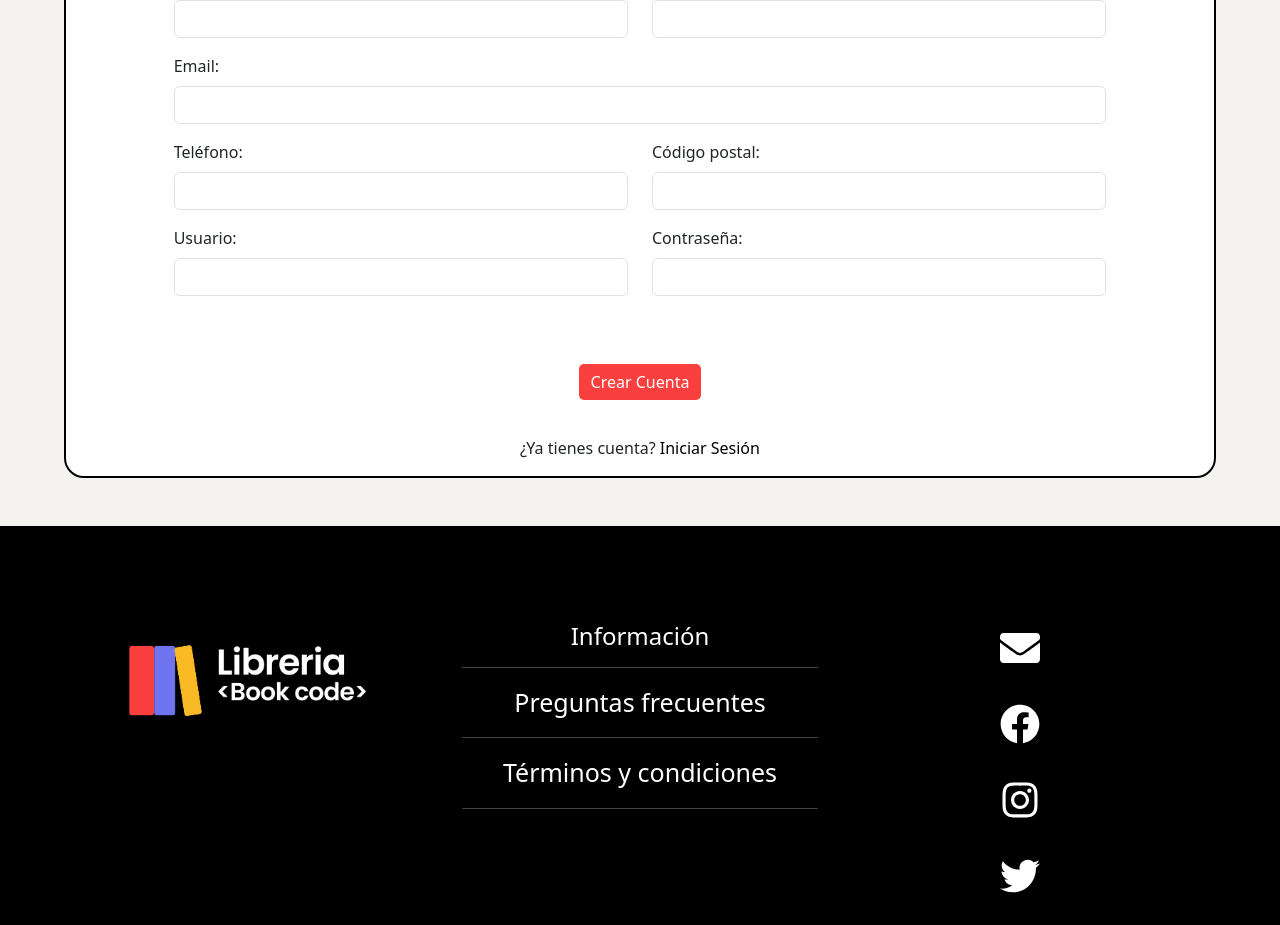
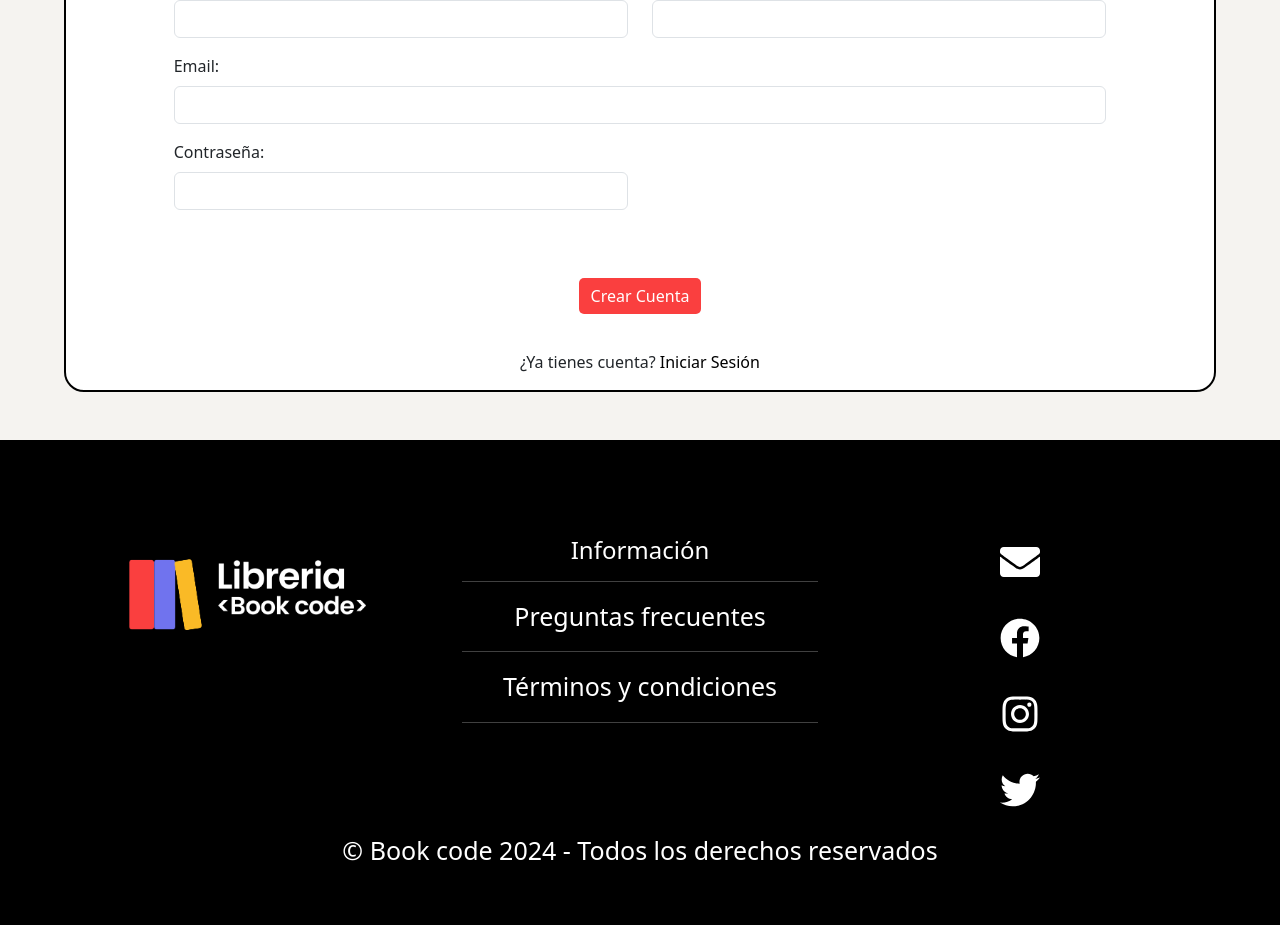
Before and after one commit to maxigiordani/ProyectoBookCodeReact, a React (Vite) app in the folder book-code/: page / in a window 1280 px wide. Shown: the part 5185-6110 px from the top of the page. Built offline with nearby package versions, Linux system fonts and the light colour scheme; the HTML template or start-up script is replaced by a standard one.

Commit message:
se agregan propstypes

```diff
--- a/book-code/src/App.jsx
+++ b/book-code/src/App.jsx
@@ -15,21 +15,17 @@ function App() {
         nombre="Nombre:"
         correo="Correo:"
         mensaje="Mensaje:"
-
       ></ContactUs>
       <Home></Home>
       <ProductDetail></ProductDetail>
-      <Login usuario="Nombre de usuario:"
+      <Login
+       usuario="Nombre de usuario:"
        contrasena="Contraseña:">
        </Login>
       <Register
         nombre="Nombre:"
         apellido="Apellido:"
         email="Email:"
-        domicilio="Domicilio:"
-        telefono="Teléfono:"
-        postal="Código postal:"
-        usuario="Usuario:"
         contrasena="Contraseña:"
       ></Register>
       <Footer></Footer>
--- a/book-code/src/components/pages/ConctactUs.jsx
+++ b/book-code/src/components/pages/ConctactUs.jsx
@@ -54,8 +54,9 @@ function ContactUs({nombre,correo,mensaje }) {
 }
 
 ContactUs.propTypes = {
-  nombre: PropTypes.string,
-
+nombre: PropTypes.string,
+correo: PropTypes.string,
+mensaje: PropTypes.string
 }
 
 export default ContactUs;
--- a/book-code/src/components/pages/Register.jsx
+++ b/book-code/src/components/pages/Register.jsx
@@ -4,7 +4,7 @@ import '../../stylesheet/Register.css';
 import { PropTypes } from "prop-types";
 
 
-function Register({nombre,apellido,email,domicilio,telefono,postal,usuario,contrasena}) {
+function Register({nombre,apellido,email,contrasena}) {
   return (
     <div className="container-fluid contenedorregistro mt-4 mb-5 ">
       <div className="row justify-content-center">
@@ -31,20 +31,6 @@ function Register({nombre,apellido,email,domicilio,telefono,postal,usuario,contr
 
               <Row className="mb-3">
                 <Col xs={12} sm={6}>
-                  <Form.Label htmlFor="telefono">{telefono}</Form.Label>
-                  <Form.Control type="tel" id="telefono" name="telefono" required pattern="[0-9]{10}" minLength="10" maxLength="11" />
-                </Col>
-                <Col xs={12} sm={6}>
-                  <Form.Label htmlFor="codigoPostal">{postal}</Form.Label>
-                  <Form.Control type="text" id="codigoPostal" name="codigoPostal" required />
-                </Col>
-              </Row>
-              <Row className="mb-3">
-                <Col xs={12} sm={6}>
-                  <Form.Label htmlFor="usuario">{usuario}</Form.Label>
-                  <Form.Control type="text" id="usuario" name="usuario" required minLength="5" maxLength="15" />
-                </Col>
-                <Col xs={12} sm={6}>
                   <Form.Label htmlFor="contrasena">{contrasena}</Form.Label>
                   <Form.Control type="password" id="contrasena" name="contrasena" required minLength="5" maxLength="15" />
                 </Col>
@@ -65,12 +51,7 @@ Register.propTypes = {
   nombre: PropTypes.string,
   apellido: PropTypes.string,
   email: PropTypes.string,
-  domicilio: PropTypes.string,
-  usuario: PropTypes.string,
   contrasena: PropTypes.string,
-  postal: PropTypes.string,
-  telefono: PropTypes.number
-
 }
 
 
```
Lines whose indentation alone changed are shown as unchanged.
